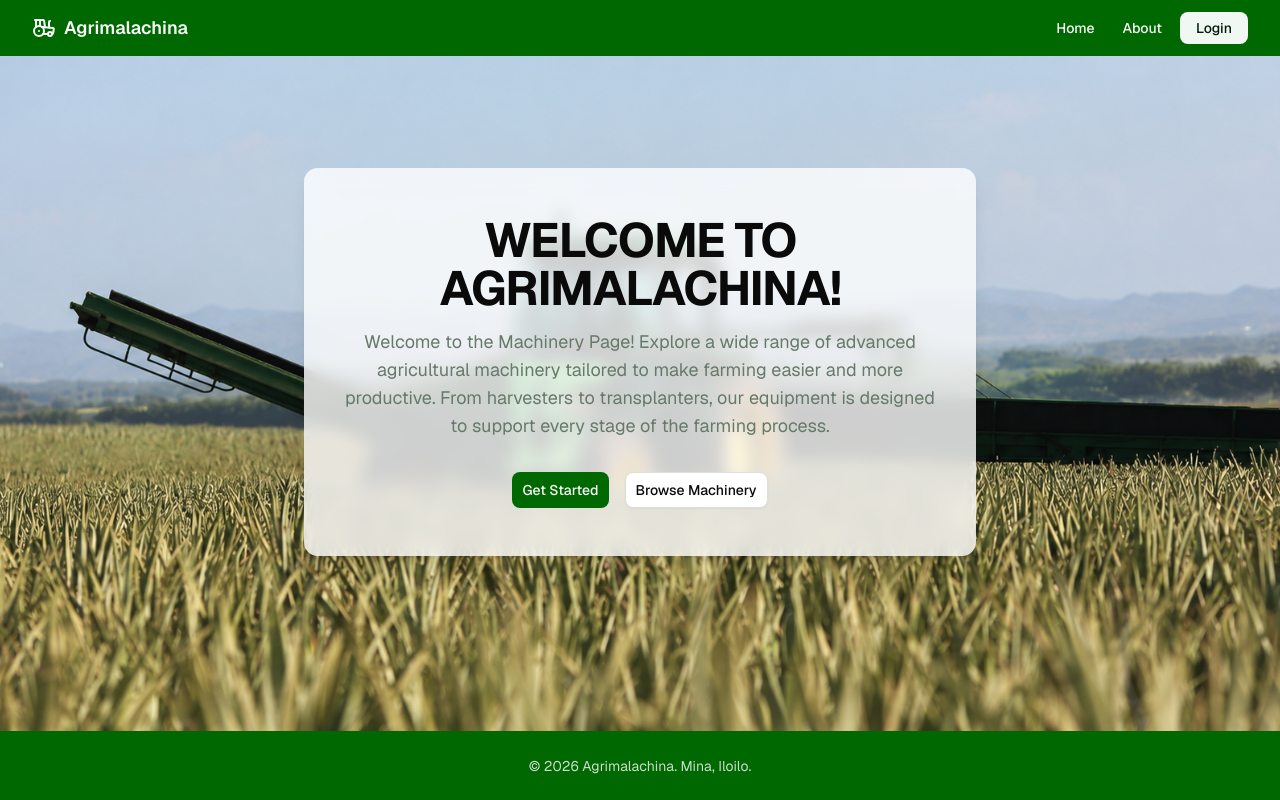
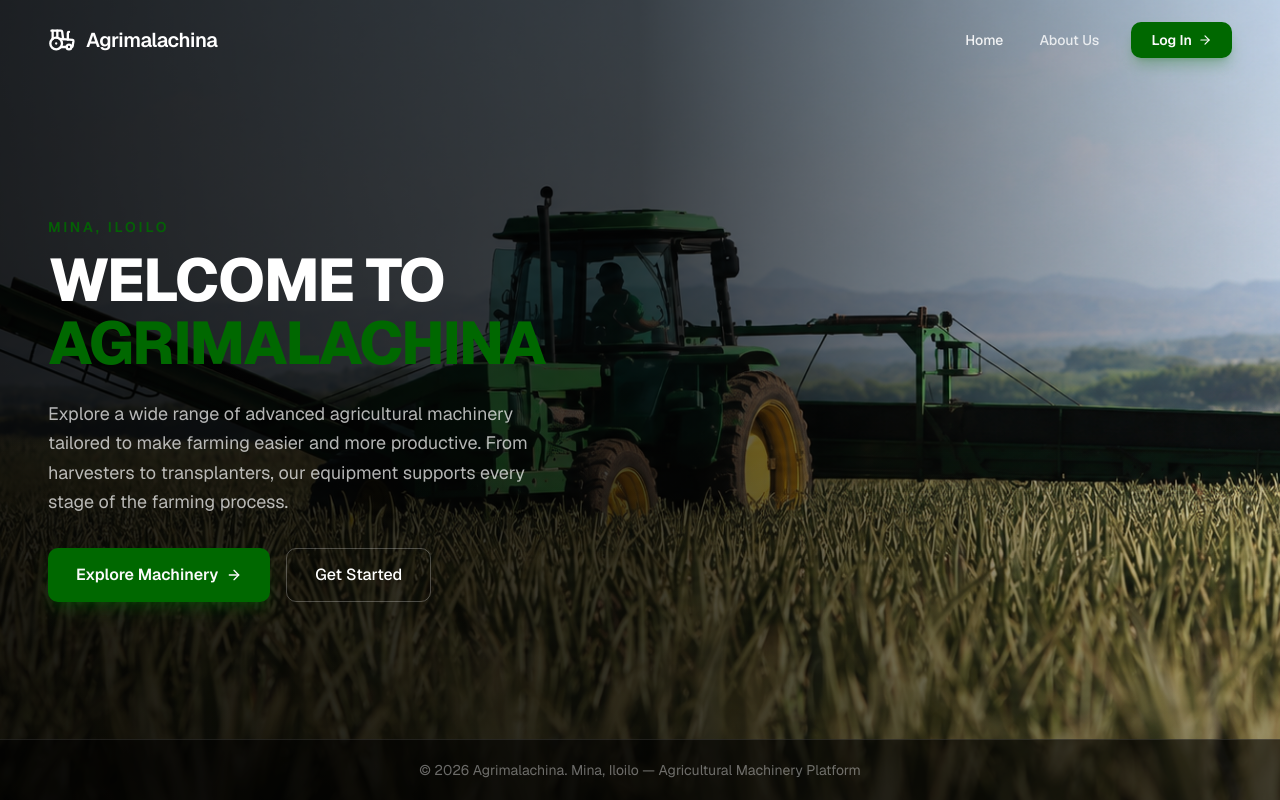
Before and after one commit to tomatocultivator1988/altarez, a Next.js app: page / in a window 1280 px wide. Built offline with nearby package versions, Linux system fonts and the light colour scheme.

Commit message:
Redesign landing page — full-screen hero, cinematic gradient, left-aligned content, tractor visible on right

```diff
--- a/src/app/page.tsx
+++ b/src/app/page.tsx
@@ -1,8 +1,11 @@
 import type { Metadata } from "next"
+import Link from "next/link"
+import { ArrowRight, Tractor } from "lucide-react"
 
 export const metadata: Metadata = {
   title: "Agrimalachina — Agricultural Machinery Platform",
-  description: "Browse and rent agricultural machinery in Mina, Iloilo. Tractors, harvesters, tillers, and more — connecting farmers with equipment owners.",
+  description:
+    "Browse and rent agricultural machinery in Mina, Iloilo. Tractors, harvesters, tillers, and more — connecting farmers with equipment owners.",
   openGraph: {
     title: "Agrimalachina — Agricultural Machinery Platform",
     description: "Browse and rent agricultural machinery for your farming needs.",
@@ -10,63 +13,85 @@ export const metadata: Metadata = {
   },
 }
 
-import Link from "next/link"
-import { buttonVariants } from "@/components/ui/button"
-import { cn } from "@/lib/utils"
-import { Tractor } from "lucide-react"
-
-const navLinkClass = cn(
-  buttonVariants({ variant: "ghost" }),
-  "h-8 gap-1.5 px-2.5 text-sm font-medium"
-)
-
-const ctaClass = cn(
-  buttonVariants({ variant: "default", size: "lg" }),
-  "h-9 gap-1.5 px-2.5"
-)
-
-const outlineCtaClass = cn(
-  buttonVariants({ variant: "outline", size: "lg" }),
-  "h-9 gap-1.5 px-2.5"
-)
-
 export default function LandingPage() {
   return (
-    <div className="flex min-h-screen flex-col">
-      <header className="flex h-14 items-center justify-between border-b border-primary/20 bg-primary px-4 text-primary-foreground lg:px-8">
-        <div className="flex items-center gap-2">
-          <Tractor className="size-6" />
-          <span className="text-lg font-semibold">Agrimalachina</span>
-        </div>
-        <nav className="flex items-center gap-2">
-          <Link href="/" className={cn(navLinkClass, "text-primary-foreground hover:bg-primary-foreground/10")}>Home</Link>
-          <Link href="/about" className={cn(navLinkClass, "text-primary-foreground hover:bg-primary-foreground/10")}>About</Link>
-          <Link href="/login" className={cn(buttonVariants({ variant: "secondary" }), "h-8")}>Login</Link>
+    <div className="relative flex min-h-screen flex-col overflow-hidden">
+      {/* Hero Background */}
+      <div
+        className="absolute inset-0 bg-cover bg-center bg-no-repeat"
+        style={{ backgroundImage: "url('/background.png')" }}
+      />
+
+      {/* Cinematic gradient overlay — dark left, clear right where tractor is */}
+      <div className="absolute inset-0 bg-gradient-to-r from-black/85 via-black/70 to-transparent" />
+      <div className="absolute inset-0 bg-gradient-to-t from-black/30 via-transparent to-transparent" />
+
+      {/* Transparent Navigation */}
+      <header className="relative z-20 flex h-20 items-center justify-between px-6 lg:px-12">
+        <Link href="/" className="flex items-center gap-2.5 text-white">
+          <Tractor className="size-7" />
+          <span className="text-xl font-semibold tracking-tight">Agrimalachina</span>
+        </Link>
+        <nav className="flex items-center gap-1">
+          <Link
+            href="/"
+            className="rounded-lg px-4 py-2 text-sm font-medium text-white/90 transition-colors hover:bg-white/10 hover:text-white"
+          >
+            Home
+          </Link>
+          <Link
+            href="/about"
+            className="rounded-lg px-4 py-2 text-sm font-medium text-white/80 transition-colors hover:bg-white/10 hover:text-white"
+          >
+            About Us
+          </Link>
+          <Link
+            href="/login"
+            className="ml-3 inline-flex items-center gap-1.5 rounded-lg bg-primary px-5 py-2 text-sm font-semibold text-primary-foreground shadow-lg shadow-primary/25 transition-all hover:bg-primary/90 hover:shadow-xl hover:shadow-primary/30"
+          >
+            Log In
+            <ArrowRight className="size-3.5" />
+          </Link>
         </nav>
       </header>
 
-      <main
-        className="flex flex-1 flex-col items-center justify-center px-4 text-center bg-cover bg-center"
-        style={{ backgroundImage: "url('/background.png')" }}
-      >
-        <div className="relative z-10 -mt-16 max-w-2xl rounded-xl bg-background/80 px-8 py-12 shadow-lg backdrop-blur-sm">
-          <h1 className="text-4xl font-bold tracking-tight lg:text-5xl">
-            WELCOME TO AGRIMALACHINA!
+      {/* Hero Content — left-aligned, vertically centered */}
+      <main className="relative z-10 flex flex-1 items-center px-6 lg:px-12">
+        <div className="max-w-xl lg:max-w-2xl">
+          <p className="mb-3 text-sm font-semibold uppercase tracking-[0.2em] text-primary/90">
+            Mina, Iloilo
+          </p>
+          <h1 className="text-4xl font-extrabold leading-tight tracking-tight text-white lg:text-6xl lg:leading-[1.05]">
+            WELCOME TO
+            <br />
+            <span className="text-primary">AGRIMALACHINA</span>
           </h1>
-          <p className="mt-4 text-lg text-muted-foreground">
-            Welcome to the Machinery Page! Explore a wide range of advanced agricultural machinery
-            tailored to make farming easier and more productive. From harvesters to transplanters,
-            our equipment is designed to support every stage of the farming process.
+          <p className="mt-6 max-w-lg text-base leading-relaxed text-white/70 lg:text-lg">
+            Explore a wide range of advanced agricultural machinery tailored to make farming
+            easier and more productive. From harvesters to transplanters, our equipment
+            supports every stage of the farming process.
           </p>
-          <div className="mt-8 flex justify-center gap-4">
-            <Link href="/register" className={ctaClass}>Get Started</Link>
-            <Link href="/machinery" className={outlineCtaClass}>Browse Machinery</Link>
+          <div className="mt-8 flex flex-wrap gap-4">
+            <Link
+              href="/machinery"
+              className="group inline-flex items-center gap-2 rounded-lg bg-primary px-7 py-3.5 text-base font-semibold text-primary-foreground shadow-lg shadow-primary/30 transition-all hover:bg-primary/90 hover:shadow-xl hover:shadow-primary/40 hover:-translate-y-0.5"
+            >
+              Explore Machinery
+              <ArrowRight className="size-4 transition-transform group-hover:translate-x-0.5" />
+            </Link>
+            <Link
+              href="/register"
+              className="inline-flex items-center gap-2 rounded-lg border border-white/25 px-7 py-3.5 text-base font-medium text-white transition-all hover:border-white/50 hover:bg-white/10 hover:-translate-y-0.5"
+            >
+              Get Started
+            </Link>
           </div>
         </div>
       </main>
 
-      <footer className="border-t border-primary/20 bg-primary py-6 text-center text-sm text-primary-foreground/80">
-        &copy; {new Date().getFullYear()} Agrimalachina. Mina, Iloilo.
+      {/* Footer */}
+      <footer className="relative z-10 border-t border-white/10 bg-black/60 py-5 text-center text-sm text-white/40">
+        &copy; {new Date().getFullYear()} Agrimalachina. Mina, Iloilo — Agricultural Machinery Platform
       </footer>
     </div>
   )
```
